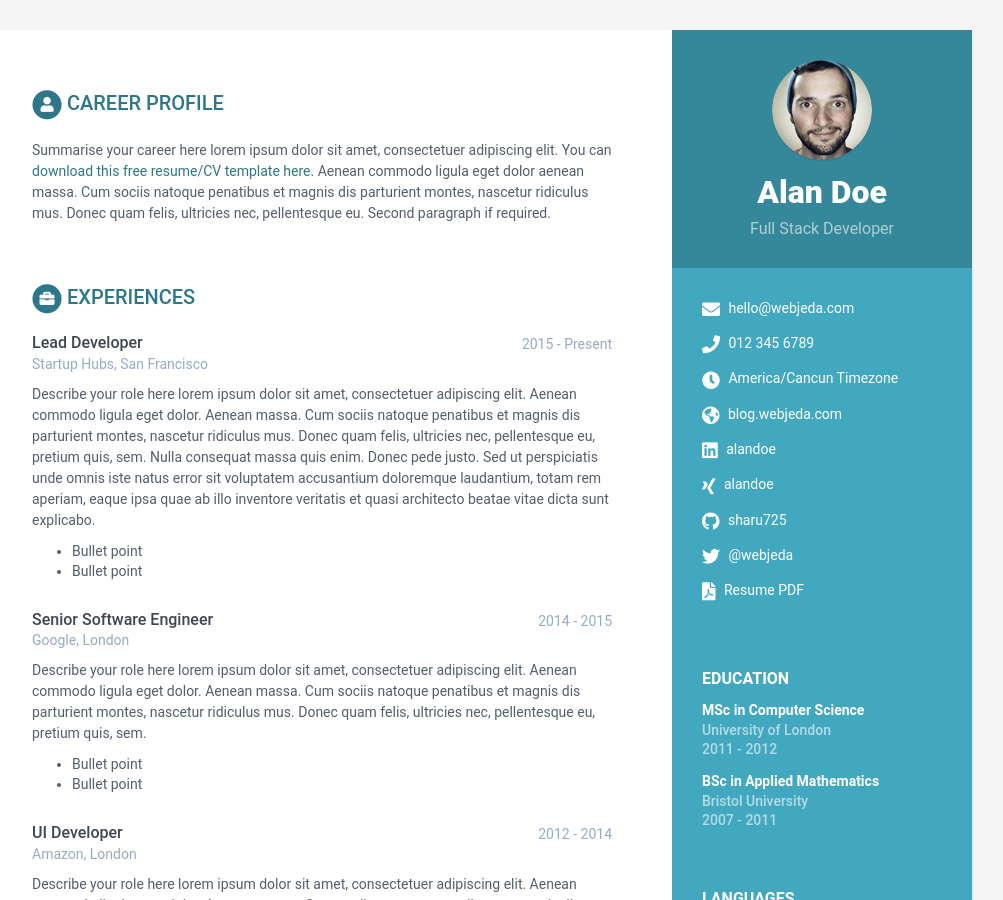
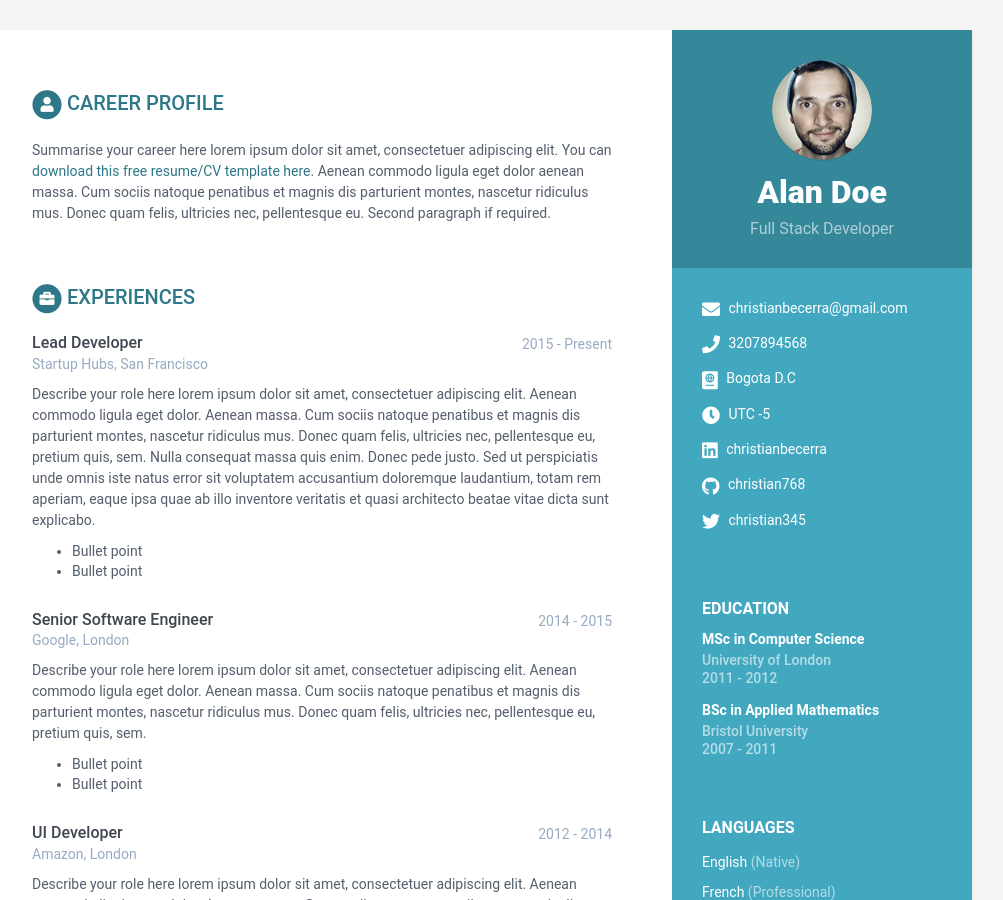
Before and after one commit to Christian-hub-art/Romero-Becerra_CV3, a Jekyll site: the page built from index.html, in a window 1280 px wide and 900 px high. Shown: the whole window, without its empty margins (168-1171 px from the left). Built offline with Jekyll 4.4.1, drawn with Linux system fonts in a browser that asks for light colours.

Commit message:
Cambio redes sociales

```diff
--- a/_data/data.yml
+++ b/_data/data.yml
@@ -13,22 +13,22 @@ sidebar:
     avatar: profile.png  #place a 100x100 picture inside /assets/images/ folder and provide the name of the file below
 
     # Sidebar links
-    email: hello@webjeda.com
-    phone: 012 345 6789
-    timezone: America/Cancun Timezone
-    citizenship:
-    website: blog.webjeda.com #do not add http://
-    linkedin: alandoe
-    xing: alandoe
-    github: sharu725
+    email: christianbecerra@gmail.com
+    phone: 3207894568
+    timezone: UTC -5
+    citizenship: Bogota D.C
+    website:  #do not add http://
+    linkedin: christianbecerra
+    xing:
+    github: christian768
     telegram: # add your nickname without '@' sign
     gitlab:
     bitbucket:
-    twitter: '@webjeda'
+    twitter: christian345
     stack-overflow: # Number/Username, e.g. 123456/alandoe
     codewars:
     goodreads: # Number-Username, e.g. 123456-alandoe
-    pdf: http://www.africau.edu/images/default/sample.pdf
+    pdf:
 
     languages:
       title: Languages
```
